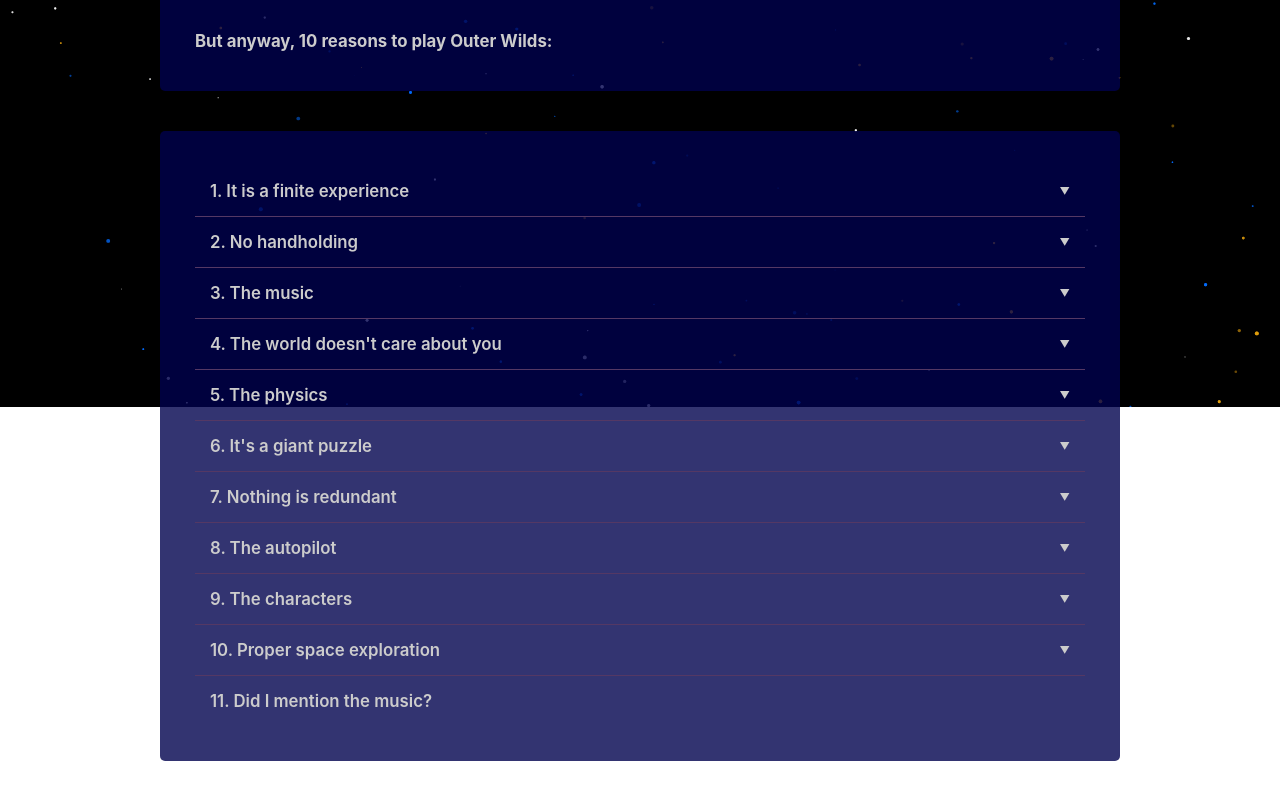
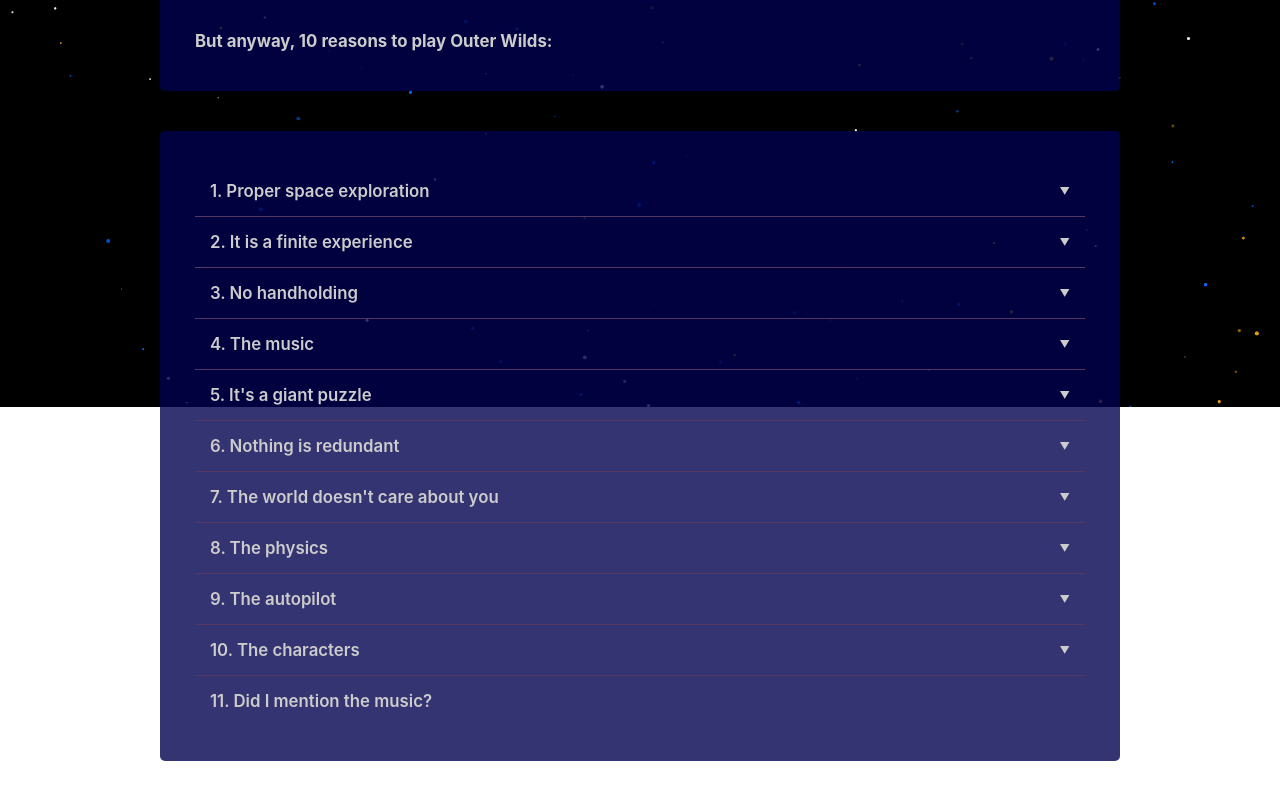
Before and after one commit to ensehic/wild-react-venture, a React (Create React App) app: page /reasons-to-play in a window 1280 px wide. Shown: the part 393-1192 px from the top of the page. Built offline with nearby package versions, Linux system fonts and the light colour scheme.

Commit message:
Changed up the order of reasons to play a bit.

```diff
--- a/src/components/ReasonToPlay/reasons.ts
+++ b/src/components/ReasonToPlay/reasons.ts
@@ -1,16 +1,16 @@
 import { IReasonToPlay } from '../../types';
 
 const reasons: Omit<IReasonToPlay, 'reasonNum'>[] = [
+    {point: 'Proper space exploration', explanation: 'Throughout playing Outer Wilds, I felt like it communicated the feeling of space exploration exceptionally well. It offers moments of awe and hope but also of uncertainty and even dread. Aside from that, your objective is to go out to space and solve a mystery. Isn\'t that exactly what exploration is all about? Stumbling around in the unknown and making it known?'},
     {point: 'It is a finite experience', explanation: 'Many games (including single player ones) these days strive to be live services that expect the player to play (and spend money on) infinitely. More often than not these games are uninspired and lack any compelling gameplay and story. Outer Wilds attempts no such nonsense, but instead provides a memorable 15-25 hour experience with a clear starting and ending point. There is, honestly, no point in replaying the game, but you\'ll notice it does stick around in your thoughts well after you\'ve finished it.'},
     {point: 'No handholding', explanation: 'The game does little to nothing to tell you what to do in order to progress. You do have a ship log that keeps track of all your discoveries, but that\'s basically it. It\'s up to you to figure out where to go and what to do. In a game where exploration is the bread and butter of the experience I would say it\'s great that you can get lost along the way and come across things that you would probably miss if you had a minimap showing you the objective and the exact path you need to take to get there. This pretty much ensures that no two people\'s playthroughs are going to be the exact same.'},
     {point: 'The music', explanation: 'The music in Outer Wilds is just fantastic. There\'s not much else to say. It simply hits all the right beats at all the right moments and enhances every step of the journey.'},
+    {point: 'It\'s a giant puzzle', explanation: 'No matter what planet you decide to venture to first, you will start off by coming across bits of information that seem completely unrelated. As you discover more and more things, you start connecting those bits of information and you start seeing the bigger picture. It is like piecing together a jigsaw puzzle, except you don\'t know what the puzzle is going to look like from the outset.'},
+    {point: 'Nothing is redundant', explanation: 'While some games contain 18 quintillion planets, Outer Wilds contents itself with a handful. This presents an advantage. In Outer Wilds you will never get the feeling that you\'ve seen a given location elsewhere, and everything that does exist in the game, exists for a reason.'},
     {point: 'The world doesn\'t care about you', explanation: 'That sounds hurtful, doesn\'t it? What I mean by this is that things will happen whether you\'re there to observe them or not. It makes the world of Outer Wilds feel all the more alive and brings a kind of rhythm to the game. To me this is a refreshing change of pace in a world full of games where nothing really happens without the player being the cause.'},
     {point: 'The physics', explanation: 'I\'m not going to pretend to know how a physics engine is developed. I will simply say that it is obvious that a lot of thought and effort has been put into Outer Wilds\' physics. If you want, you can orbit around a planet without your spaceship, acting like a Hearthian satellite, arms and legs flailing. That is all.'},
-    {point: 'It\'s a giant puzzle', explanation: 'No matter what planet you decide to venture to first, you will start off by coming across bits of information that seem completely unrelated. As you discover more and more things, you start connecting those bits of information and you start seeing the bigger picture. It is like piecing together a jigsaw puzzle, except you don\'t know what the puzzle is going to look like from the outset.'},
-    {point: 'Nothing is redundant', explanation: 'While some games contain 18 quintillion planets, Outer Wilds contents itself with a handful. This presents an advantage. In Outer Wilds you will never get the feeling that you\'ve seen a given location elsewhere, and everything that does exist in the game, exists for a reason.'},
     {point: 'The autopilot', explanation: 'If you don\'t feel like flying your ship manually and overshooting your destination for the 100th time, just lock onto your destination and turn the autopilot on. The autopilot is guaranteed to take you safely from point A to point B. 60 % of the time it works every time.'},
     {point: 'The characters', explanation: 'When you spend a couple dozen hours finding out about a civilization\'s mission, you\'re bound to get invested in their cause and the characters themselves. Fortunately both the Nomai and your fellow Hearthians are sympathetic characters. By the end of it you\'ll be glad you took a moment to roast some marshmallows with them.'},
-    {point: 'Proper space exploration', explanation: 'Throughout playing Outer Wilds, I felt like it communicated the feeling of space exploration exceptionally well. It offers moments of awe and hope but also of uncertainty and even dread. Aside from that, your objective is to go out to space and solve a mystery. Isn\'t that exactly what exploration is all about? Stumbling around in the unknown and making it known?'},
     {point: 'Did I mention the music?'}
 ];
 
```
